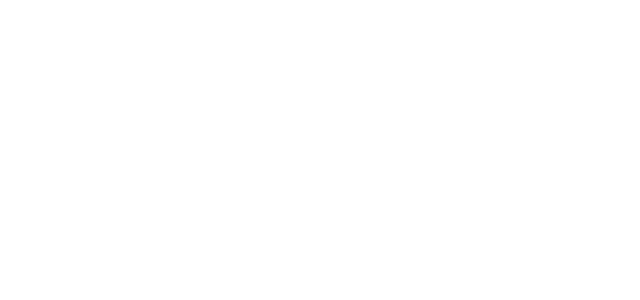
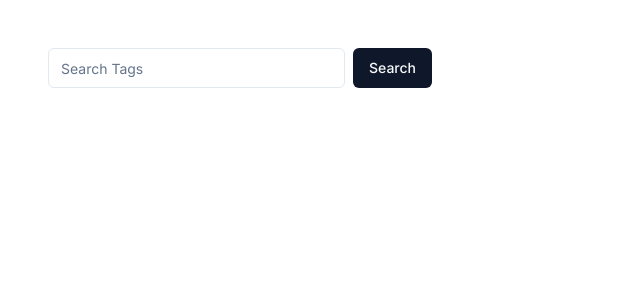
Before and after one commit to iHonu/Anastasia-Tikhonova, a Next.js app in the folder photo-feed/: page / in a window 1280 px wide. Shown: the top 300 px of the page, without its empty margins (0-640 px from the left). Built offline with nearby package versions, Linux system fonts and the light colour scheme.

Commit message:
Added search input

```diff
--- a/photo-feed/package.json
+++ b/photo-feed/package.json
@@ -9,6 +9,7 @@
     "lint": "next lint"
   },
   "dependencies": {
+    "@radix-ui/react-slot": "^1.0.2",
     "class-variance-authority": "^0.7.0",
     "clsx": "^2.1.1",
     "lucide-react": "^0.376.0",
@@ -16,7 +17,8 @@
     "react": "^18",
     "react-dom": "^18",
     "tailwind-merge": "^2.3.0",
-    "tailwindcss-animate": "^1.0.7"
+    "tailwindcss-animate": "^1.0.7",
+    "use-debounce": "^10.0.0"
   },
   "devDependencies": {
     "@types/node": "^20",
--- a/photo-feed/src/app/api/[tags]/route.ts
+++ b/photo-feed/src/app/api/[tags]/route.ts
@@ -9,6 +9,7 @@
     `https://api.flickr.com/services/feeds/photos_public.gne?format=json&nojsoncallback=1&tags=${tags}`
   );
   const data = await res.json();
+  const pureData = data.items
 
-  return NextResponse.json({ data });
+  return NextResponse.json({ pureData });
 }
--- a/photo-feed/src/app/api/route.ts
+++ b/photo-feed/src/app/api/route.ts
@@ -6,5 +6,7 @@
   );
   const data = await res.json();
 
-  return NextResponse.json({ data });
+  const pureData = data.items
+
+  return NextResponse.json({ pureData });
 }
--- a/photo-feed/src/app/page.tsx
+++ b/photo-feed/src/app/page.tsx
@@ -1,6 +1,9 @@
+import Search from "@/components/Search";
 
 export default function Home() {
   return (
-    <main></main>
+    <main>
+      <Search />
+    </main>
   );
 }
--- /dev/null
+++ b/photo-feed/src/components/Search.tsx
@@ -0,0 +1,39 @@
+'use client';
+
+import { Button } from "@/components/ui/button";
+import { Input } from "@/components/ui/input";
+import { useState } from "react";
+
+export default function Search() {
+    const [text, setText] = useState("");
+    const [loading, setLoading] = useState(false);
+    const [feed, setFeed] = useState([]);
+
+
+    const fetchNewData = async () => {
+        setLoading(true);
+        try {
+            const res = await fetch(`/api/${text}`);
+            if (!res.ok) {
+                throw new Error("Failed to fetch data");
+            }
+            const data = await res.json();
+            setFeed(data.items);
+            console.log(data);
+        } catch (error) {
+            console.error(error);
+        }
+        setLoading(false);
+    }
+
+
+
+  return (
+    <div>
+      <div className="flex w-full max-w-sm items-center justify-center space-x-2 mt-12 ml-12">
+        <Input onChange={e => setText(e.target.value)} type="text" placeholder="Search Tags" />
+        <Button onClick={fetchNewData} disabled={loading} type="submit">Search</Button>
+      </div>
+    </div>
+  );
+}
--- /dev/null
+++ b/photo-feed/src/components/ui/button.tsx
@@ -0,0 +1,56 @@
+import * as React from "react"
+import { Slot } from "@radix-ui/react-slot"
+import { cva, type VariantProps } from "class-variance-authority"
+
+import { cn } from "@/lib/utils"
+
+const buttonVariants = cva(
+  "inline-flex items-center justify-center whitespace-nowrap rounded-md text-sm font-medium ring-offset-white transition-colors focus-visible:outline-none focus-visible:ring-2 focus-visible:ring-slate-950 focus-visible:ring-offset-2 disabled:pointer-events-none disabled:opacity-50 dark:ring-offset-slate-950 dark:focus-visible:ring-slate-300",
+  {
+    variants: {
+      variant: {
+        default: "bg-slate-900 text-slate-50 hover:bg-slate-900/90 dark:bg-slate-50 dark:text-slate-900 dark:hover:bg-slate-50/90",
+        destructive:
+          "bg-red-500 text-slate-50 hover:bg-red-500/90 dark:bg-red-900 dark:text-slate-50 dark:hover:bg-red-900/90",
+        outline:
+          "border border-slate-200 bg-white hover:bg-slate-100 hover:text-slate-900 dark:border-slate-800 dark:bg-slate-950 dark:hover:bg-slate-800 dark:hover:text-slate-50",
+        secondary:
+          "bg-slate-100 text-slate-900 hover:bg-slate-100/80 dark:bg-slate-800 dark:text-slate-50 dark:hover:bg-slate-800/80",
+        ghost: "hover:bg-slate-100 hover:text-slate-900 dark:hover:bg-slate-800 dark:hover:text-slate-50",
+        link: "text-slate-900 underline-offset-4 hover:underline dark:text-slate-50",
+      },
+      size: {
+        default: "h-10 px-4 py-2",
+        sm: "h-9 rounded-md px-3",
+        lg: "h-11 rounded-md px-8",
+        icon: "h-10 w-10",
+      },
+    },
+    defaultVariants: {
+      variant: "default",
+      size: "default",
+    },
+  }
+)
+
+export interface ButtonProps
+  extends React.ButtonHTMLAttributes<HTMLButtonElement>,
+    VariantProps<typeof buttonVariants> {
+  asChild?: boolean
+}
+
+const Button = React.forwardRef<HTMLButtonElement, ButtonProps>(
+  ({ className, variant, size, asChild = false, ...props }, ref) => {
+    const Comp = asChild ? Slot : "button"
+    return (
+      <Comp
+        className={cn(buttonVariants({ variant, size, className }))}
+        ref={ref}
+        {...props}
+      />
+    )
+  }
+)
+Button.displayName = "Button"
+
+export { Button, buttonVariants }
--- /dev/null
+++ b/photo-feed/src/components/ui/card.tsx
@@ -0,0 +1,79 @@
+import * as React from "react"
+
+import { cn } from "@/lib/utils"
+
+const Card = React.forwardRef<
+  HTMLDivElement,
+  React.HTMLAttributes<HTMLDivElement>
+>(({ className, ...props }, ref) => (
+  <div
+    ref={ref}
+    className={cn(
+      "rounded-lg border border-slate-200 bg-white text-slate-950 shadow-sm dark:border-slate-800 dark:bg-slate-950 dark:text-slate-50",
+      className
+    )}
+    {...props}
+  />
+))
+Card.displayName = "Card"
+
+const CardHeader = React.forwardRef<
+  HTMLDivElement,
+  React.HTMLAttributes<HTMLDivElement>
+>(({ className, ...props }, ref) => (
+  <div
+    ref={ref}
+    className={cn("flex flex-col space-y-1.5 p-6", className)}
+    {...props}
+  />
+))
+CardHeader.displayName = "CardHeader"
+
+const CardTitle = React.forwardRef<
+  HTMLParagraphElement,
+  React.HTMLAttributes<HTMLHeadingElement>
+>(({ className, ...props }, ref) => (
+  <h3
+    ref={ref}
+    className={cn(
+      "text-2xl font-semibold leading-none tracking-tight",
+      className
+    )}
+    {...props}
+  />
+))
+CardTitle.displayName = "CardTitle"
+
+const CardDescription = React.forwardRef<
+  HTMLParagraphElement,
+  React.HTMLAttributes<HTMLParagraphElement>
+>(({ className, ...props }, ref) => (
+  <p
+    ref={ref}
+    className={cn("text-sm text-slate-500 dark:text-slate-400", className)}
+    {...props}
+  />
+))
+CardDescription.displayName = "CardDescription"
+
+const CardContent = React.forwardRef<
+  HTMLDivElement,
+  React.HTMLAttributes<HTMLDivElement>
+>(({ className, ...props }, ref) => (
+  <div ref={ref} className={cn("p-6 pt-0", className)} {...props} />
+))
+CardContent.displayName = "CardContent"
+
+const CardFooter = React.forwardRef<
+  HTMLDivElement,
+  React.HTMLAttributes<HTMLDivElement>
+>(({ className, ...props }, ref) => (
+  <div
+    ref={ref}
+    className={cn("flex items-center p-6 pt-0", className)}
+    {...props}
+  />
+))
+CardFooter.displayName = "CardFooter"
+
+export { Card, CardHeader, CardFooter, CardTitle, CardDescription, CardContent }
--- /dev/null
+++ b/photo-feed/src/components/ui/input.tsx
@@ -0,0 +1,25 @@
+import * as React from "react"
+
+import { cn } from "@/lib/utils"
+
+export interface InputProps
+  extends React.InputHTMLAttributes<HTMLInputElement> {}
+
+const Input = React.forwardRef<HTMLInputElement, InputProps>(
+  ({ className, type, ...props }, ref) => {
+    return (
+      <input
+        type={type}
+        className={cn(
+          "flex h-10 w-full rounded-md border border-slate-200 bg-white px-3 py-2 text-sm ring-offset-white file:border-0 file:bg-transparent file:text-sm file:font-medium placeholder:text-slate-500 focus-visible:outline-none focus-visible:ring-2 focus-visible:ring-slate-950 focus-visible:ring-offset-2 disabled:cursor-not-allowed disabled:opacity-50 dark:border-slate-800 dark:bg-slate-950 dark:ring-offset-slate-950 dark:placeholder:text-slate-400 dark:focus-visible:ring-slate-300",
+          className
+        )}
+        ref={ref}
+        {...props}
+      />
+    )
+  }
+)
+Input.displayName = "Input"
+
+export { Input }
```
Also changed, not shown: 1 other file (tests, documents, lock files or other folders).
